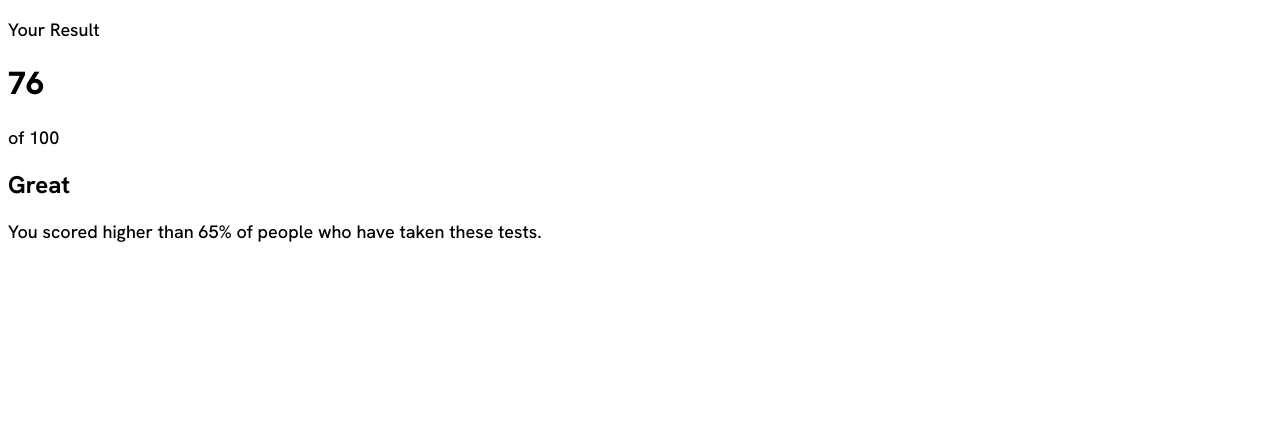
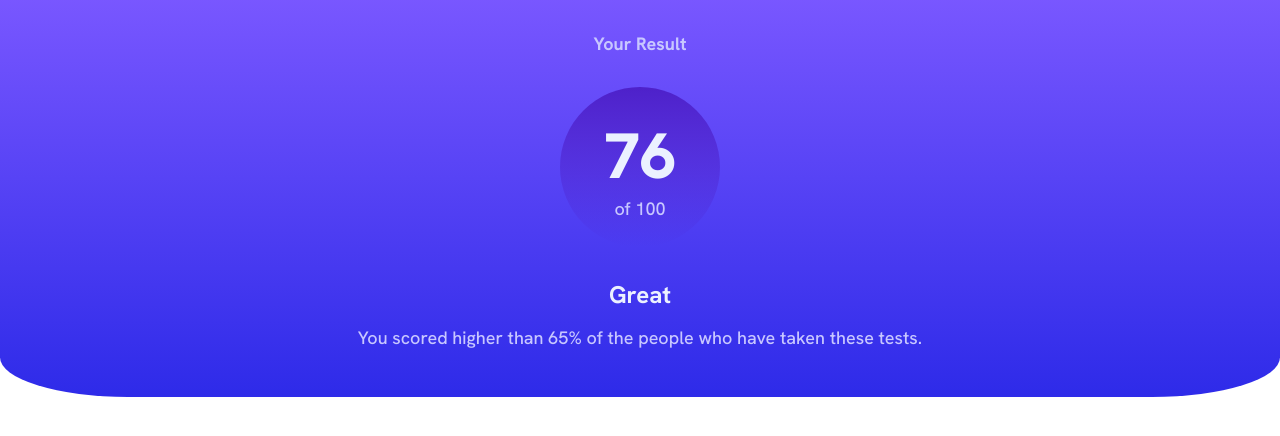
Before and after one commit to kaseyvee/results-summary-css-practice, a React (Vite) app: page / in a window 1280 px wide. Shown: the top 436 px of the page. Built offline with nearby package versions, Linux system fonts and the light colour scheme.

Commit message:
Style ResultCard

```diff
--- a/src/components/ResultCard.jsx
+++ b/src/components/ResultCard.jsx
@@ -17,18 +17,20 @@ function ResultCard(props) {
   const average = getAverage();
 
   return (
-    <div className='ResultCard'>
+    <div className='resultcard'>
 
-      <h3>Your Result</h3>
+      <div className='resultcard-header'>
+        <h3>Your Result</h3>
+      </div>
 
-      <div>
+      <div className='resultcard-score'>
         <h1>{average}</h1>
         <p>of 100</p>
       </div>
 
-      <div>
+      <div className='resultcard-blurb'>
         <h2>Great</h2>
-        <p>You scored higher than 65% of people who have taken these tests.</p>
+        <p>You scored higher than 65% of the people who have taken these tests.</p>
       </div>
 
     </div>
--- a/src/index.scss
+++ b/src/index.scss
@@ -0,0 +1,3 @@
+body {
+  margin: 0;
+}
--- a/src/main.jsx
+++ b/src/main.jsx
@@ -2,6 +2,7 @@ import React from 'react'
 import ReactDOM from 'react-dom/client'
 import App from './App'
 import './styles/index.scss'
+import './index.scss'
 
 ReactDOM.createRoot(document.getElementById('root')).render(
   <React.StrictMode>
--- a/src/styles/colors/colors.module.scss
+++ b/src/styles/colors/colors.module.scss
@@ -7,7 +7,7 @@ $cobaltBlue: hsl(234, 85%, 45%);
 /* gradients */
 $slateBlue: hsl(252, 100%, 67%);
 $royalBlue: hsl(241, 81%, 54%);
-$ivoletBlue: hsla(256, 72%, 46%, 1);
+$violetBlue: hsla(256, 72%, 46%, 1);
 $persianBlue: hsla(241, 72%, 46%, 0);
 
 /* neutrals */
--- a/src/styles/components/ResultCard.scss
+++ b/src/styles/components/ResultCard.scss
@@ -0,0 +1,36 @@
+.resultcard {
+  @include center-column;
+  text-align: center;
+  background: linear-gradient($slateBlue, $royalBlue);
+  color: $lavender;
+  border-radius: 0 0 10% 10%;
+  padding: 1rem 1rem 2rem 1rem;
+
+  h1, h2 {
+    color: $paleBlue;
+  }
+
+  div {
+    margin: 1rem;
+  }
+
+  &-score {
+    @include center-column;
+    width: 10rem;
+    height: 10rem;
+    background: linear-gradient($violetBlue, $persianBlue);
+    border-radius: 50%;
+
+    h1 {
+      font-size: 4rem;
+    }
+  }
+
+  &-blurb {
+    @include center-column;
+
+    h2 {
+      margin-bottom: 1rem;
+    }
+  }
+}
--- a/src/styles/fonts/_general.scss
+++ b/src/styles/fonts/_general.scss
@@ -1,4 +1,4 @@
-p, h3 {
+p {
   @extend .hanken_medium;
   font-size: 18px;
 }
@@ -10,3 +10,12 @@ h1 {
 h2 {
   @extend .hanken_bold;
 }
+
+h3 {
+  @extend .hanken_bold;
+  font-size: 18px;
+}
+
+p, h1, h2, h3 {
+  margin: 0;
+}
--- /dev/null
+++ b/src/styles/helpers/_container.scss
@@ -0,0 +1,13 @@
+@mixin center-column{
+  display: flex;
+  flex-direction: column;
+  justify-content: center;
+  align-items: center;
+}
+
+@mixin center-row{
+  display: flex;
+  flex-direction: row;
+  justify-content: center;
+  align-items: center;
+}
--- /dev/null
+++ b/src/styles/helpers/index.scss
@@ -0,0 +1 @@
+@import "container";
--- a/src/styles/index.scss
+++ b/src/styles/index.scss
@@ -1,3 +1,4 @@
 @import "colors/colors.module.scss";
 @import "fonts";
+@import "helpers";
 @import "components";
```
